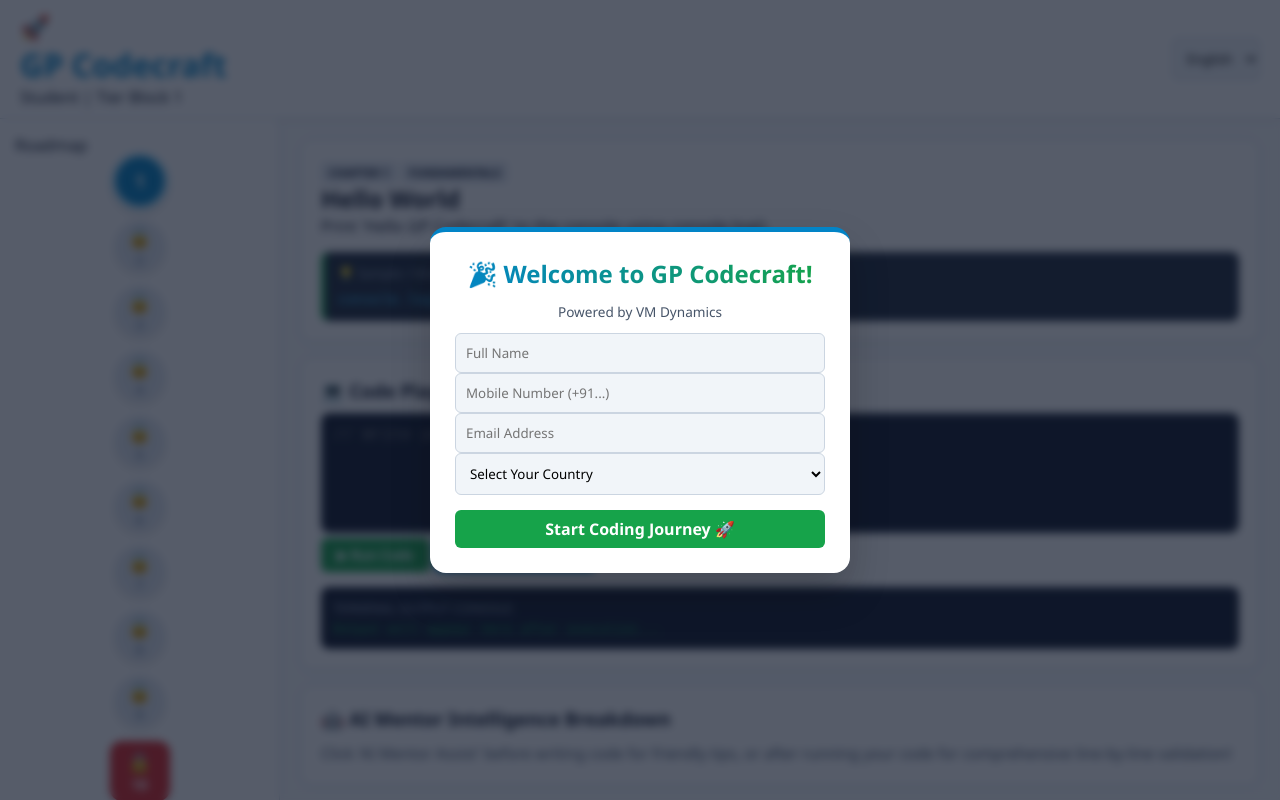
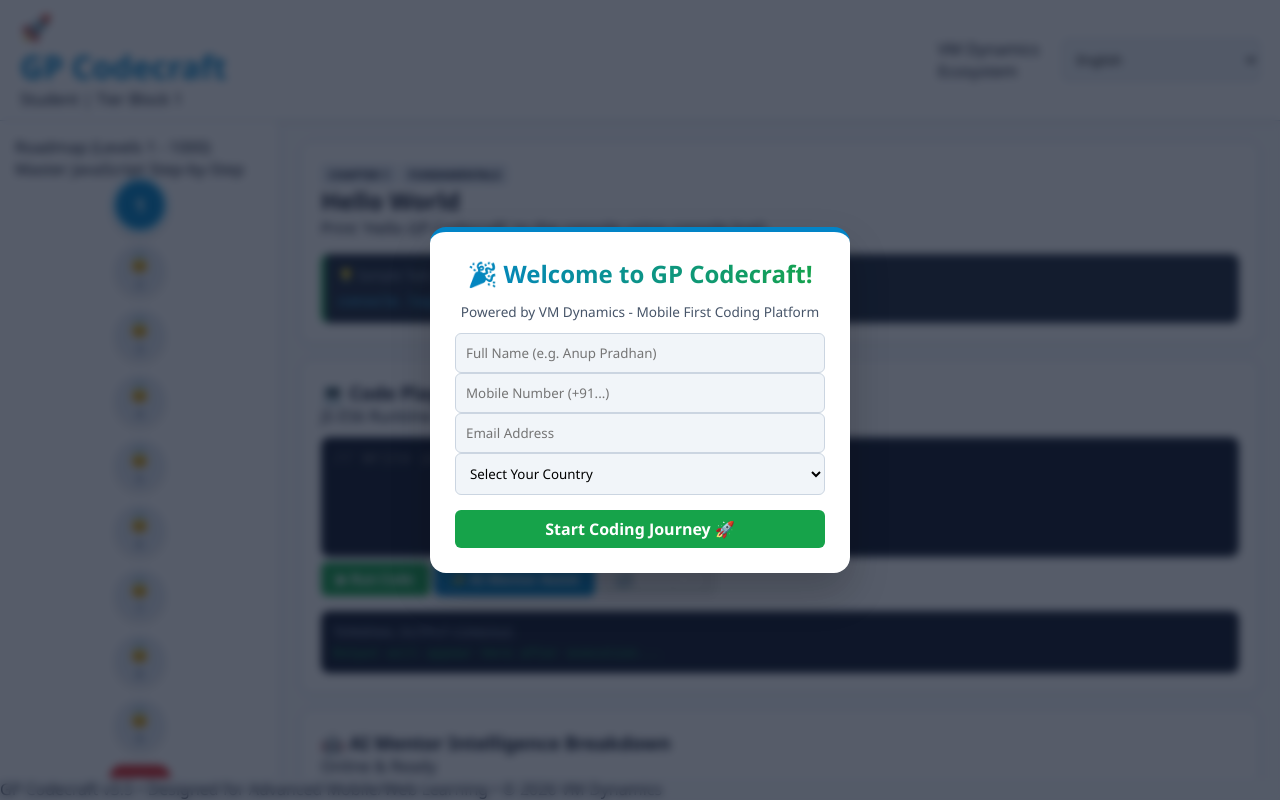
Before and after one commit to vmdynamicsgroup-ceo/GP-Codecraft, a website: page public/index.html in a window 1280 px wide. Drawn offline with Linux system fonts and the light colour scheme.

Commit message:
Enhance HTML structure and content for clarity
Updated titles and descriptions for various sections, improved accessibility and clarity in the registration and premium modals, and enhanced the overall layout and user experience.

```diff
--- a/public/index.html
+++ b/public/index.html
@@ -3,123 +3,165 @@
 <head>
   <meta charset="UTF-8">
   <meta name="viewport" content="width=device-width, initial-scale=1.0">
-  <title>GP Codecraft | VM Dynamics</title>
+  <title>GP Codecraft | VM Dynamics - Advanced 1000-Level Platform</title>
   <link rel="stylesheet" href="style.css">
   <script src="https://checkout.razorpay.com/v1/checkout.js"></script>
 </head>
 <body>
 
-  <!-- Intro Screen -->
+  <!-- Intro Screen Animation Container -->
   <div id="introScreen" class="intro-screen">
     <div class="logo-assembly">
-      <div class="code-particle p1"></div><div class="code-particle p2"></div>
-      <div class="code-particle p3"></div><div class="code-particle p4"></div>
+      <div class="code-particle p1"></div>
+      <div class="code-particle p2"></div>
+      <div class="code-particle p3"></div>
+      <div class="code-particle p4"></div>
       <div class="vm-logo-box">VM</div>
     </div>
     <h1 class="intro-brand">GP CODECRAFT</h1>
     <p class="intro-sub" data-i18n="poweredBy">Powered by VM Dynamics</p>
   </div>
 
-  <!-- Registration Modal -->
+  <!-- Registration Modal Popup -->
   <div id="regModal" class="modal-overlay" style="display: none;">
     <div class="modal-card colorful-popup">
       <div class="welcome-banner-pop" data-i18n="welcomePop">🎉 Welcome to GP Codecraft!</div>
-      <p style="font-size: 0.85rem; color: #475569; text-align: center;">Powered by VM Dynamics</p>
+      <p style="font-size: 0.85rem; color: #475569; text-align: center;">Powered by VM Dynamics - Mobile First Coding Platform</p>
       <form id="regForm" onsubmit="handleRegistration(event)">
-        <input type="text" id="regName" placeholder="Full Name" required>
+        <div class="form-group">
+          <input type="text" id="regName" placeholder="Full Name (e.g. Anup Pradhan)" required>
+        </div>
+        <div class="form-group">
           <input type="tel" id="regPhone" placeholder="Mobile Number (+91...)" required>
+        </div>
+        <div class="form-group">
           <input type="email" id="regEmail" placeholder="Email Address" required>
+        </div>
+        <div class="form-group">
           <select id="regCountry" required>
             <option value="" data-i18n="selectCountry">Select Country</option>
             <option value="India">India</option>
             <option value="Bangladesh">Bangladesh</option>
+            <option value="Other">Other Global Regions</option>
           </select>
+        </div>
         <button type="submit" class="btn btn-success popup-btn" data-i18n="startJourneyBtn">Start Journey 🚀</button>
       </form>
     </div>
   </div>
 
-  <!-- Premium Modal -->
+  <!-- Pro Membership Upgrade Modal Popup -->
   <div id="premiumModal" class="modal-overlay" style="display: none;">
     <div class="modal-card golden-popup">
       <div class="crown-icon">👑</div>
       <h2 data-i18n="unlockProTitle">Unlock Pro Membership</h2>
-      <p data-i18n="unlockProDesc">Upgrade to unlock all 1000 Levels & Mock Tests!</p>
+      <p data-i18n="unlockProDesc">Upgrade to unlock all 1000 Levels, Boss Mock Tests & AI Mentorship!</p>
       <div class="pricing-container">
         <div class="price-box" onclick="selectPlan('monthly', 99)">
-          <h3 data-i18n="monthlyPlan">Monthly Plan</h3><p class="price">₹99<span>/mo</span></p>
+          <h3 data-i18n="monthlyPlan">Monthly Plan</h3>
+          <p class="price">₹99<span>/mo</span></p>
+          <p class="price-desc">Standard Access</p>
         </div>
-        <div class="price-box" onclick="selectPlan('yearly', 999)">
-          <h3 data-i18n="yearlyPlan">Yearly Plan</h3><p class="price">₹999<span>/yr</span></p>
+        <div class="price-box featured-box" onclick="selectPlan('yearly', 999)">
+          <h3 data-i18n="yearlyPlan">Yearly Plan</h3>
+          <p class="price">₹999<span>/yr</span></p>
           <span class="badge-best" data-i18n="bestValue">Best Value</span>
+          <p class="price-desc">All 1000 Levels Unlocked</p>
         </div>
       </div>
       <div id="paymentMethods" style="margin-top: 15px; display: none;">
         <div class="pay-options" id="countryPayOptions"></div>
       </div>
-      <button type="button" onclick="closePremiumModal()" class="btn btn-danger popup-btn" data-i18n="closeBtn">Close</button>
+      <button type="button" onclick="closePremiumModal()" class="btn btn-danger popup-btn" data-i18n="closeBtn">Close Window</button>
     </div>
   </div>
 
-  <!-- Header -->
+  <!-- Main Top Navigation Bar -->
   <header class="navbar">
     <div class="brand">
-      <span style="font-size: 1.5rem;">🚀</span>
+      <span style="font-size: 1.6rem;">🚀</span>
       <div>
         <h1 style="color: var(--primary-blue);">GP Codecraft</h1>
-        <p class="subtitle"><span id="headerUserName">Student</span> | <span data-i18n="levelLabel">Level</span> <span id="headerLevelNum">1</span></p>
+        <p class="subtitle"><span id="headerUserName">Student</span> | <span data-i18n="levelLabel">Tier Block</span> <span id="headerLevelNum">1</span></p>
       </div>
     </div>
     <div class="header-right" style="display: flex; align-items: center; gap: 15px;">
+      <div class="vm-badge-header">VM Dynamics Ecosystem</div>
       <select id="langSwitch" onchange="changeLanguage(this.value)" class="lang-dropdown">
-        <option value="en">English</option><option value="bn">বাংলা</option><option value="hi">हिन्दी</option>
+        <option value="en">English</option>
+        <option value="bn">বাংলা (Bengali)</option>
+        <option value="hi">हिन्दी (Hindi)</option>
       </select>
     </div>
   </header>
 
-  <!-- Main Container -->
+  <!-- Main App Workspace Layout -->
   <div class="app-container">
+
+    <!-- Left Sidebar: Candy Roadmap (1 to 1000) -->
     <aside class="sidebar">
-      <div class="sidebar-header"><span class="badge" id="levelBadge">Roadmap</span></div>
+      <div class="sidebar-header">
+        <span class="badge" id="levelBadge">Roadmap (Levels 1 - 1000)</span>
+        <p class="sidebar-sub">Master JavaScript Step-by-Step</p>
+      </div>
       <div id="candyRoadmap" class="candy-roadmap"></div>
     </aside>
 
+    <!-- Center Content Workspace -->
     <main class="main-content">
+
+      <!-- Section 1: Instruction & Sample Code -->
       <section class="card instruction-card">
         <div class="chapter-meta">
           <span class="tag" id="chapterTypeTag">CHAPTER 1</span>
           <span class="tag topic-tag" id="topicTag">FUNDAMENTALS</span>
         </div>
-        <h2 id="chapterTitle">Loading...</h2>
-        <p id="chapterDescription">Select a chapter.</p>
-        <!-- Sample Code Box (New Feature) -->
+        <h2 id="chapterTitle">Loading Chapter Data...</h2>
+        <p id="chapterDescription">Please select a chapter from the left roadmap to begin your session.</p>
+
+        <!-- Sample Code Box with Hint -->
         <div id="sampleCodeBox" class="sample-code-box">
-          <span class="sample-label">💡 Sample / Hint:</span>
+          <span class="sample-label">💡 Sample Task / Hint Reference:</span>
           <code id="sampleCodeText">console.log('Hello');</code>
         </div>
       </section>
 
+      <!-- Section 2: Code Playground Terminal -->
       <section class="card code-card">
-        <h3 data-i18n="codePlayground">💻 Code Playground</h3>
-        <textarea id="codeEditor" placeholder="// Write your code here..."></textarea>
+        <div class="code-card-header">
+          <h3 data-i18n="codePlayground">💻 Code Playground Sandbox</h3>
+          <span class="sandbox-tag">JS ES6 Runtime</span>
+        </div>
+        <textarea id="codeEditor" placeholder="// Write your JavaScript code here..."></textarea>
         <div class="action-bar">
           <button class="btn btn-success" onclick="runCode()" data-i18n="runBtn">▶ Run Code</button>
-          <button class="btn btn-ai" onclick="askAI()" data-i18n="aiBtn">✨ AI Mentor</button>
+          <button class="btn btn-ai" onclick="askAI()" data-i18n="aiBtn">✨ AI Mentor Assist</button>
+          <button class="btn btn-reset" onclick="resetEditor()">🔄 Reset Box</button>
         </div>
         <div class="console-box">
-          <div class="console-title" data-i18n="terminalTitle">TERMINAL OUTPUT:</div>
-          <div id="consoleOutput" data-i18n="terminalDefault">Output will appear here.</div>
+          <div class="console-title" data-i18n="terminalTitle">TERMINAL OUTPUT CONSOLE:</div>
+          <div id="consoleOutput" data-i18n="terminalDefault">Output will appear here after execution...</div>
         </div>
       </section>
 
+      <!-- Section 3: AI Mentor Interactive Breakdown -->
       <section class="card ai-card">
-        <div class="ai-header"><h3 data-i18n="aiMentorTitle">🤖 AI Mentor Breakdown</h3></div>
+        <div class="ai-header">
+          <h3 data-i18n="aiMentorTitle">🤖 AI Mentor Intelligence Breakdown</h3>
+          <span class="ai-status-indicator">Online & Ready</span>
+        </div>
         <div class="ai-body" id="aiResponse" data-i18n="aiDefaultText">
-          Click "AI Mentor" before writing code for friendly tips, or after writing code for line-by-line checks!
+          Click "AI Mentor Assist" before writing code for friendly tips, or after running your code for comprehensive line-by-line validation!
         </div>
       </section>
+
     </main>
   </div>
+
+  <!-- Footer Credit -->
+  <footer class="app-footer">
+    <p>GP Codecraft v3.5 &bull; Designed for Advanced Mobile/Web Learning &bull; © 2026 VM Dynamics</p>
+  </footer>
 
   <script src="script.js"></script>
 </body>
```
Lines whose indentation alone changed are shown as unchanged.
